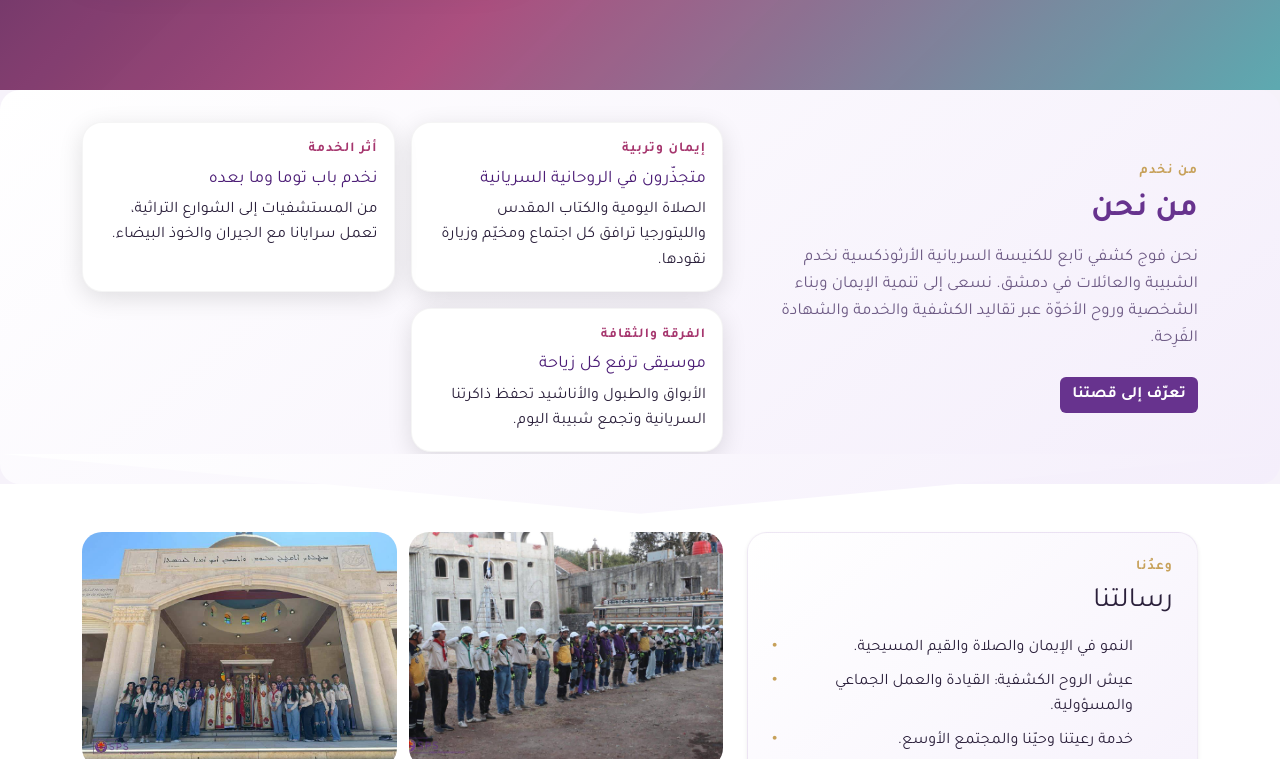
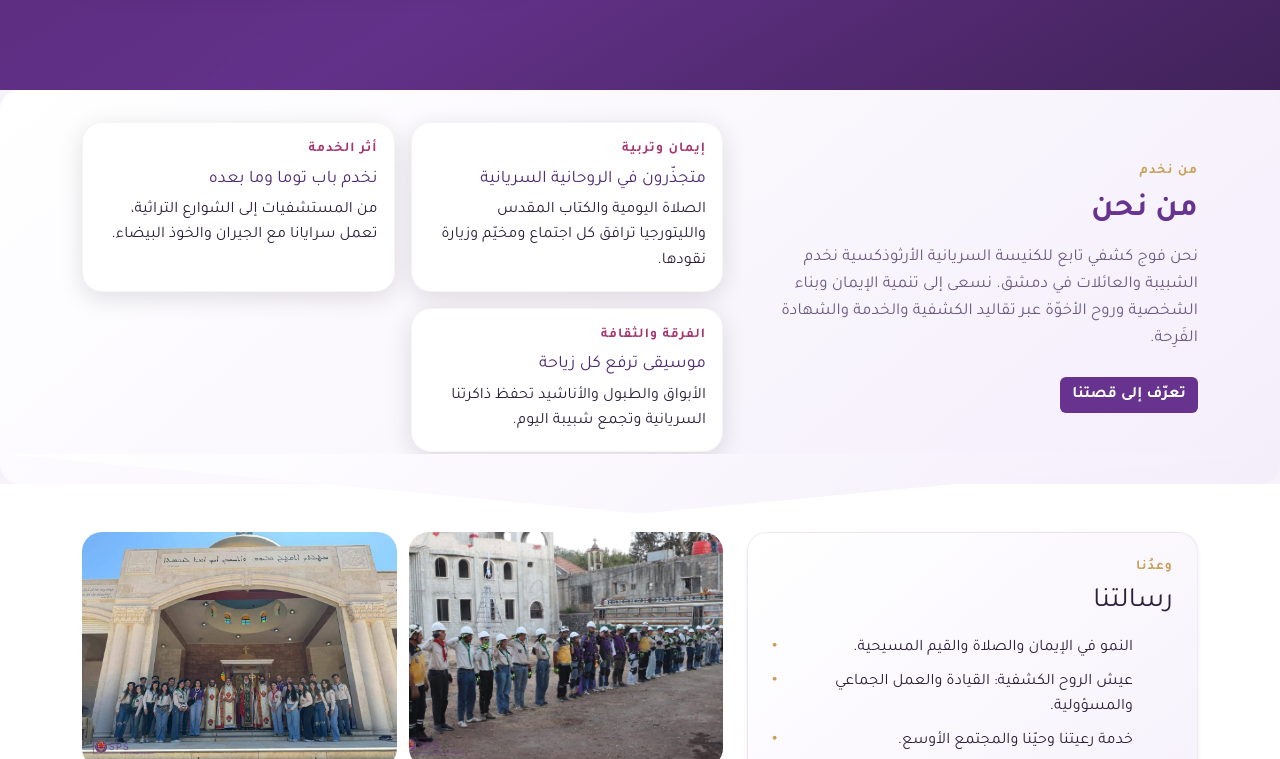
Before and after one commit to jan-210495/sps-site, a plain HTML site: page index.html in a window 1280 px wide. Shown: the part 724-1483 px from the top of the page. Drawn offline with Linux system fonts and the light colour scheme.

Commit message:
Restore brand palette and gradients

```diff
--- a/assets/css/components.css
+++ b/assets/css/components.css
@@ -738,7 +738,7 @@
 .band-hero {
   border-radius: var(--radius-lg);
   padding: var(--space-5);
-  background: linear-gradient(135deg, rgba(69,33,96,0.95), rgba(166,54,110,0.85));
+  background: linear-gradient(135deg, rgba(79,43,115,0.95), rgba(103,51,142,0.85));
   color: #fff;
   overflow: hidden;
   position: relative;
--- a/assets/css/foundations.css
+++ b/assets/css/foundations.css
@@ -25,15 +25,15 @@
 
 :root {
   /* Extended brand palette */
-  --color-plum-900: #16081f;
-  --color-plum-800: #2e0f4a;
-  --color-plum-700: #4c1d76;
+  --color-plum-900: #1f1230;
+  --color-plum-800: #2b1942;
+  --color-plum-700: #4f2b73;
   --color-plum-600: #67338e;
   --color-plum-500: #7f4ba6;
   --color-plum-300: #b090d0;
   --color-magenta-500: #a6366e;
-  --color-magenta-300: #f278a7;
-  --color-sand-300: #e8d7b1;
+  --color-magenta-300: #d782b9;
+  --color-sand-300: #f2e8ce;
   --color-ochre-400: #c7a15a;
   --color-gold: #c7bb7f;
   --color-teal-500: #2e9ca1;
@@ -87,12 +87,12 @@
   --shadow-hard: 0 20px 40px rgba(0,0,0,0.25);
 
   /* Gradients & overlays */
-  --gradient-hero: linear-gradient(135deg, rgba(46,15,74,0.92) 0%, rgba(166,54,110,0.85) 55%, rgba(46,156,161,0.75) 100%);
+  --gradient-hero: linear-gradient(150deg, #512a74 0%, #67338e 60%, #44245d 100%);
   --gradient-sand: linear-gradient(135deg, #fffaf0 0%, #f4ebd6 100%);
   --gradient-card: linear-gradient(140deg, #ffffff 0%, #f4eefb 100%);
-  --gradient-card-dark: linear-gradient(150deg, rgba(103,51,142,0.55) 0%, #1a1124 100%);
-  --gradient-cta: linear-gradient(125deg, #512a74 0%, #a6366e 60%, #f2b05e 100%);
-  --gradient-ribbon: linear-gradient(135deg, rgba(255,255,255,0.14), rgba(255,255,255,0));
+  --gradient-card-dark: linear-gradient(150deg, rgba(81,42,116,0.65) 0%, #1a1124 100%);
+  --gradient-cta: linear-gradient(125deg, #4f2b73 0%, #67338e 55%, #8e7c33 100%);
+  --gradient-ribbon: linear-gradient(135deg, rgba(255,255,255,0.18), rgba(255,255,255,0));
 
   /* Layout helpers */
   --navbar-height: 78px;
--- a/assets/css/layout.css
+++ b/assets/css/layout.css
@@ -205,7 +205,7 @@ html[dir="rtl"] .navbar .ms-lg-3 {
   content: '';
   position: absolute;
   inset: 0;
-  background: linear-gradient(135deg, rgba(16,9,26,0.8) 0%, rgba(15,48,84,0.5) 60%, rgba(77,21,61,0.7) 100%);
+  background: linear-gradient(140deg, rgba(65,34,97,0.85) 0%, rgba(81,42,116,0.8) 50%, rgba(52,26,78,0.92) 100%);
   z-index: 0;
 }
 .hero .container {
```
